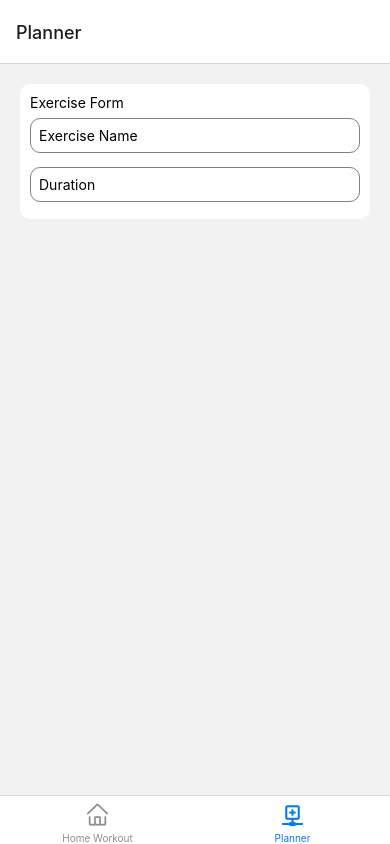
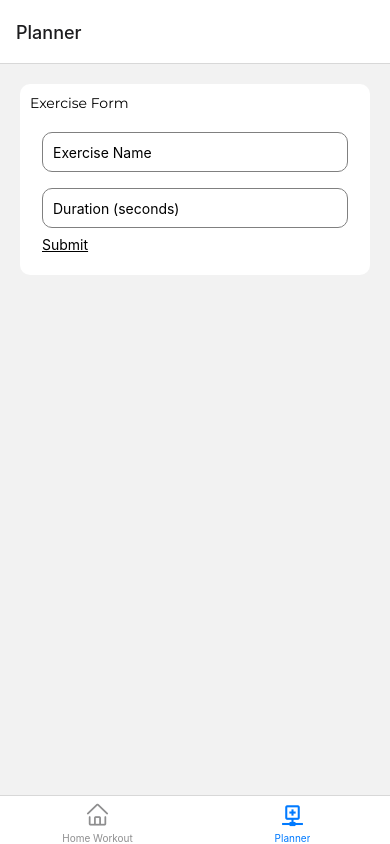
Before and after one commit to salehi-dev/gym-buddy-app, a React Native app: screen /Planner in a window 390 px wide. Built offline with nearby package versions, Linux system fonts and the light colour scheme.

Commit message:
Feat: structure of input

```diff
--- a/package.json
+++ b/package.json
@@ -21,6 +21,7 @@
     "expo-status-bar": "~1.11.1",
     "patch-package": "^8.0.0",
     "react": "18.2.0",
+    "react-hook-form": "^7.50.1",
     "react-native": "0.73.4",
     "react-native-animated-loader": "github:kayode001/react-native-animated-loader-typscript",
     "react-native-safe-area-context": "4.8.2",
--- a/src/components/WorkoutForm.tsx
+++ b/src/components/WorkoutForm.tsx
@@ -1,22 +1,32 @@
 import { useState } from "react";
-import { Text, View, StyleSheet, TextInput } from "react-native";
+import { View, StyleSheet, TextInput } from "react-native";
 
-export default function WorkoutForm() {
+import { MontserratText } from "./styled/MontserratText";
+import PressableText from "./styled/PressableText";
+
+export type ExerciseForm = {
+  exerciseName: string;
+  duration: string;
+};
+type WorkoutProps = {
+  onSubmit: (form: ExerciseForm) => void;
+};
+
+export default function WorkoutForm({ onSubmit }: WorkoutProps) {
   const [form, setForm] = useState({
     exerciseName: "",
     duration: "",
   });
-  const onChangeInput = (name: string) => (text: string) => {
+  const onChangeInput = (exerciseName: string) => (text: string) => {
     setForm({
       ...form,
-      [name]: text,
+      [exerciseName]: text,
     });
   };
-
   return (
     <View style={styles.container}>
-      <Text>Exercise Form</Text>
-      <View>
+      <MontserratText>Exercise Form</MontserratText>
+      <View style={styles.formContainer}>
         <TextInput
           value={form.exerciseName}
           placeholder="Exercise Name"
@@ -25,11 +35,12 @@ export default function WorkoutForm() {
         />
         <TextInput
           value={form.duration}
-          placeholder="Duration"
+          placeholder="Duration (seconds)"
           keyboardType="numeric"
           style={styles.input}
           onChangeText={onChangeInput("duration")}
         />
+        <PressableText text="Submit" onPress={() => onSubmit(form)} />
       </View>
     </View>
   );
@@ -41,12 +52,16 @@ const styles = StyleSheet.create({
     borderRadius: 10,
     padding: 10,
   },
+  formContainer: {
+    margin: 12,
+  },
   input: {
+    height: 40,
+    padding: 10,
+    marginVertical: 8,
     borderWidth: 1,
-    padding: 8,
     borderRadius: 10,
     borderColor: "gray",
-    marginVertical: 7,
   },
   inputFocused: {
     borderColor: "#4DD0E1",
--- a/src/screens/PlannerScreen.tsx
+++ b/src/screens/PlannerScreen.tsx
@@ -1,10 +1,13 @@
 import { View, StyleSheet } from "react-native";
-import WorkoutForm from "../components/WorkoutForm";
+import WorkoutForm, { ExerciseForm } from "../components/WorkoutForm";
 
 export default function PlannerScreen() {
+  const handleFormSubmit = (form: ExerciseForm) => {
+    alert(`${form.exerciseName} - ${form.duration}`);
+  };
   return (
     <View style={styles.container}>
-      <WorkoutForm />
+      <WorkoutForm onSubmit={handleFormSubmit} />
     </View>
   );
 }
```
Also changed, not shown: 1 other file (tests, documents, lock files or other folders).
